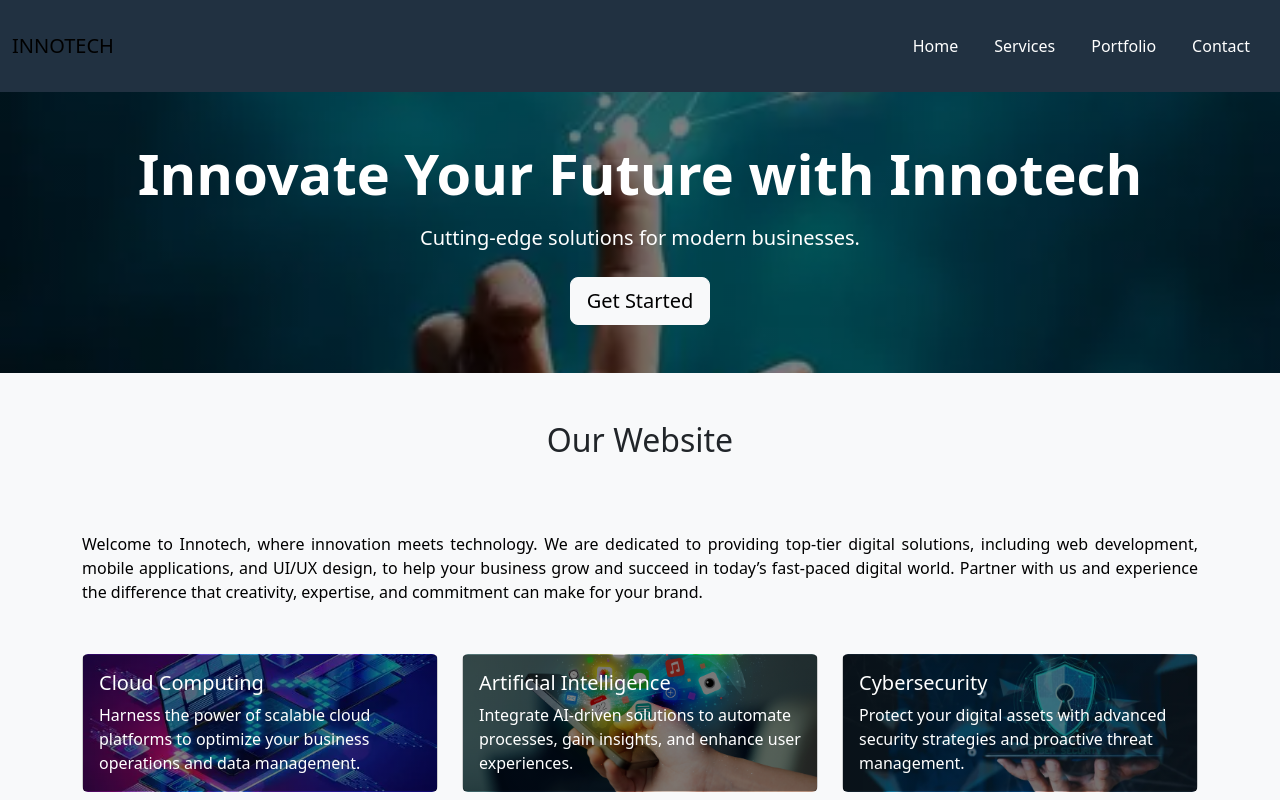
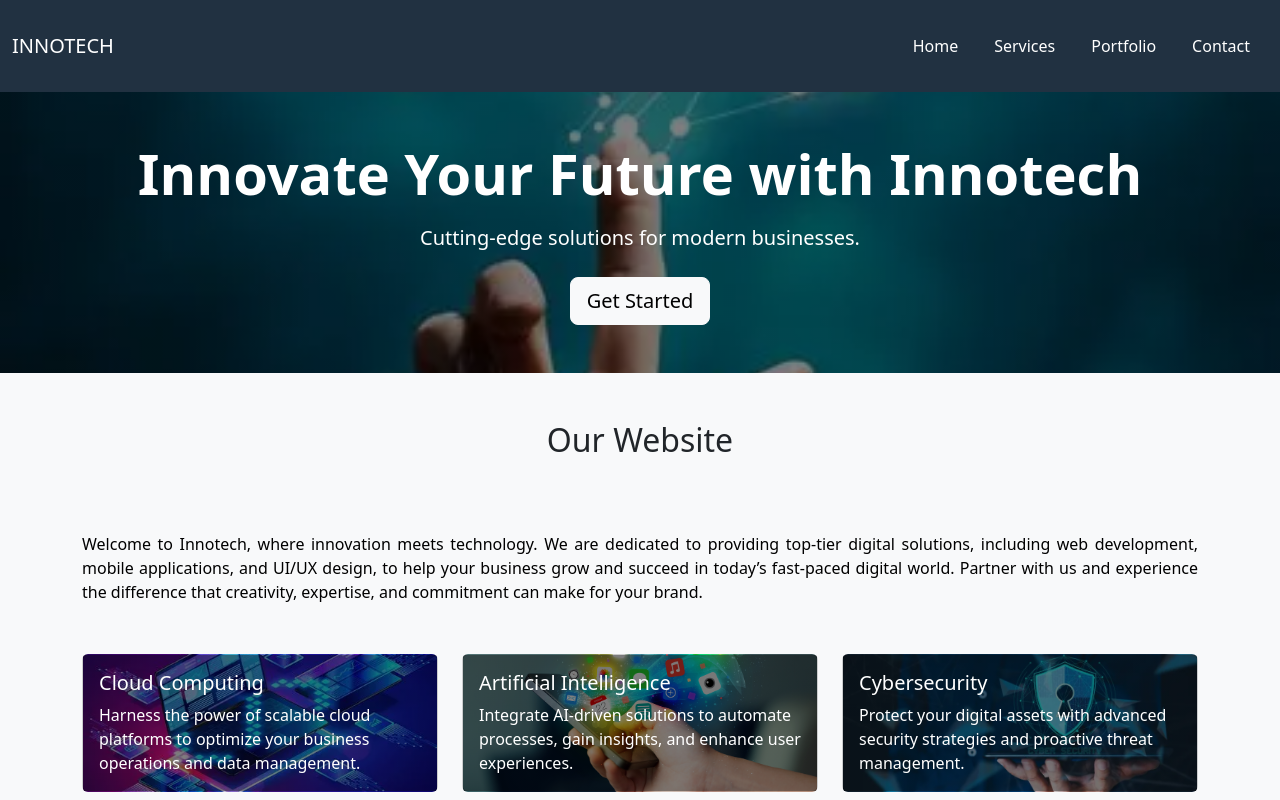
Before and after one commit to sybanezgilscudge2024-stack/innotech_portfolio, a plain HTML site: page index.html in a window 1280 px wide. Shown: the top 800 px of the page. Drawn offline with nearby package versions, Linux system fonts and the light colour scheme.

Commit message:
Update index.html
7th update

```diff
--- a/index.html
+++ b/index.html
@@ -12,7 +12,7 @@
 <body>
     <nav class="bg_black navbar navbar-expand-lg navbar-light">
   <div class="container-fluid">
-  <a class="navbar-brand" href="#">INNOTECH</a>
+  <a class="navbar-brand white" href="#">INNOTECH</a>
 
     <button class="enlarge navbar-toggler" type="button" data-bs-toggle="collapse" data-bs-target="#navbarNav"
   aria-controls="navbarNav" aria-expanded="false" aria-label="Toggle navigation">
```
